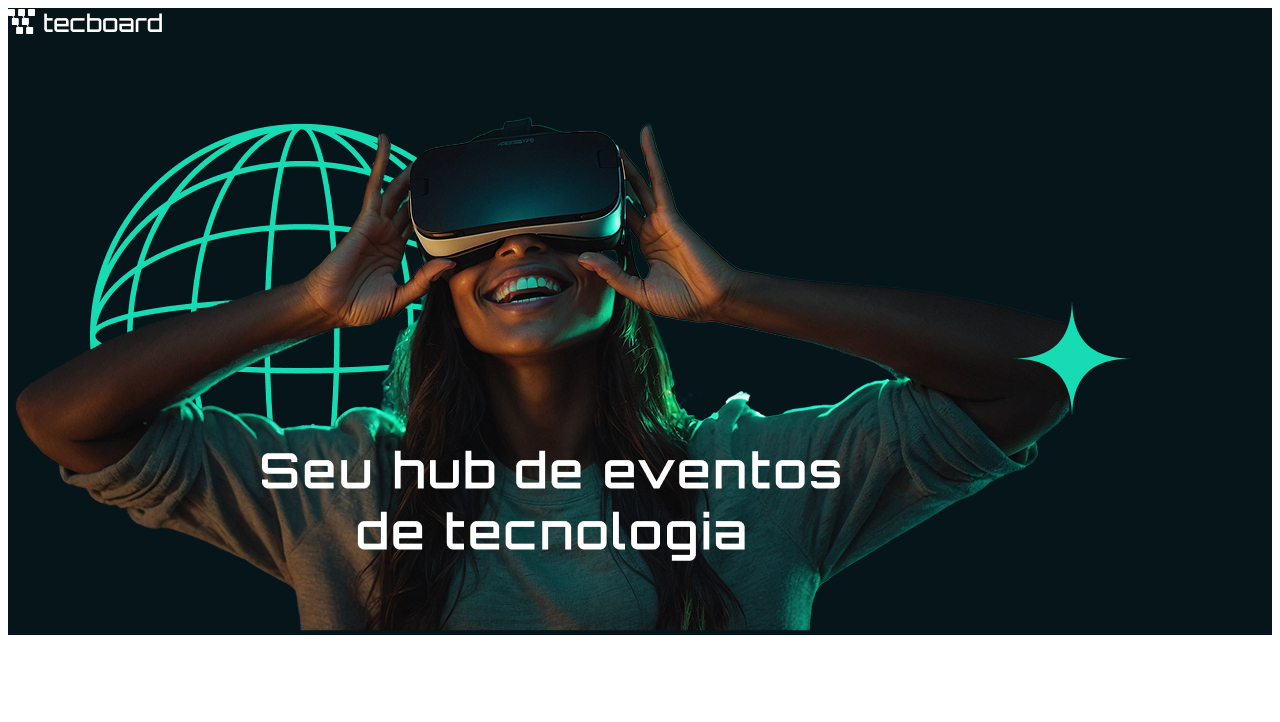
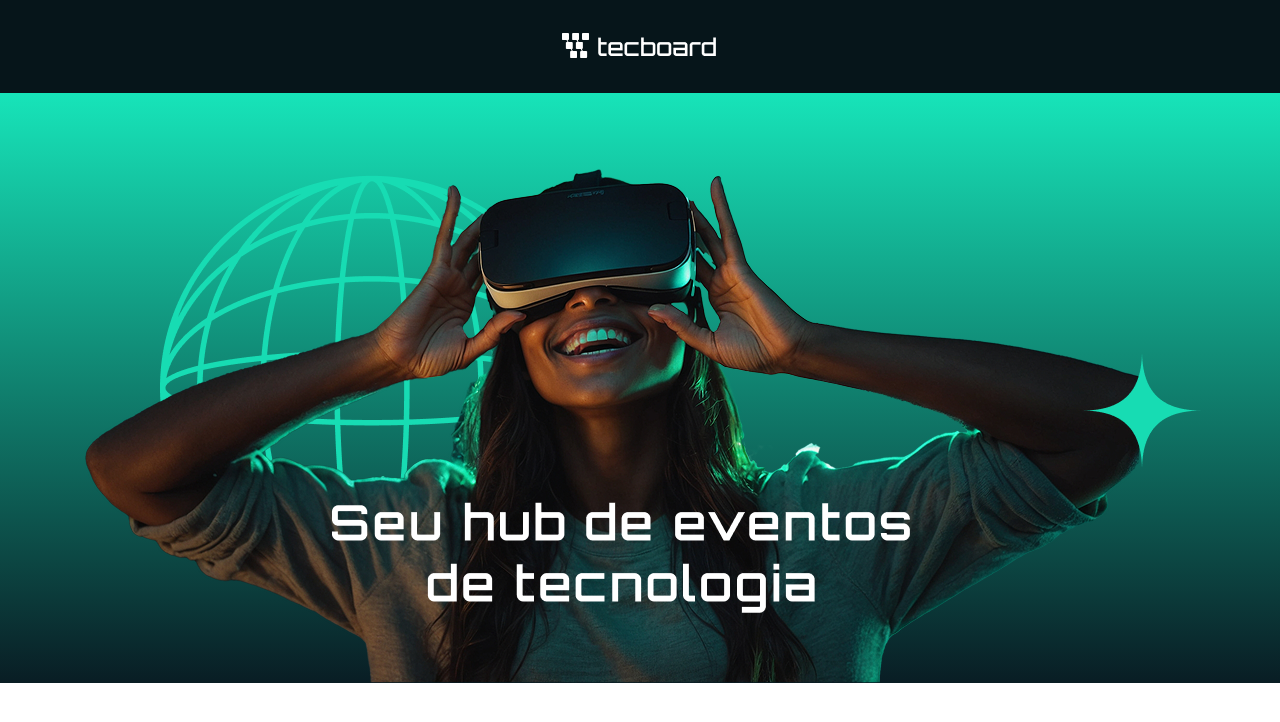
Before and after one commit to DanielMuritiba/React-Tecboard, a React (Vite) app: page / in a window 1280 px wide. Shown: the top 722 px of the page. Built offline with nearby package versions, Linux system fonts and the light colour scheme.

Commit message:
Estilização Inicial

```diff
--- a/src/App.css
+++ b/src/App.css
@@ -1,3 +1,20 @@
+body {
+  margin: 0;
+}
+
 header {
+  display: flex;
+  justify-content: center;
+  padding: 32px;
   background-color: #06151a;
 }
+
+section {
+  display: flex;
+  justify-content: center;
+  background: linear-gradient(180deg, #17e4b9 0%, #091d24 100%);
+}
+
+section img {
+  max-width: 90%;
+}
--- a/src/App.jsx
+++ b/src/App.jsx
@@ -5,10 +5,10 @@ function App() {
     <main>
       <header>
         <img src="/logo.png" alt="" />
-        <section>
-          <img src="/banner.png" alt="" />
-        </section>
       </header>
+      <section>
+        <img src="/banner.png" alt="" />
+      </section>
     </main>
   );
 }
```
